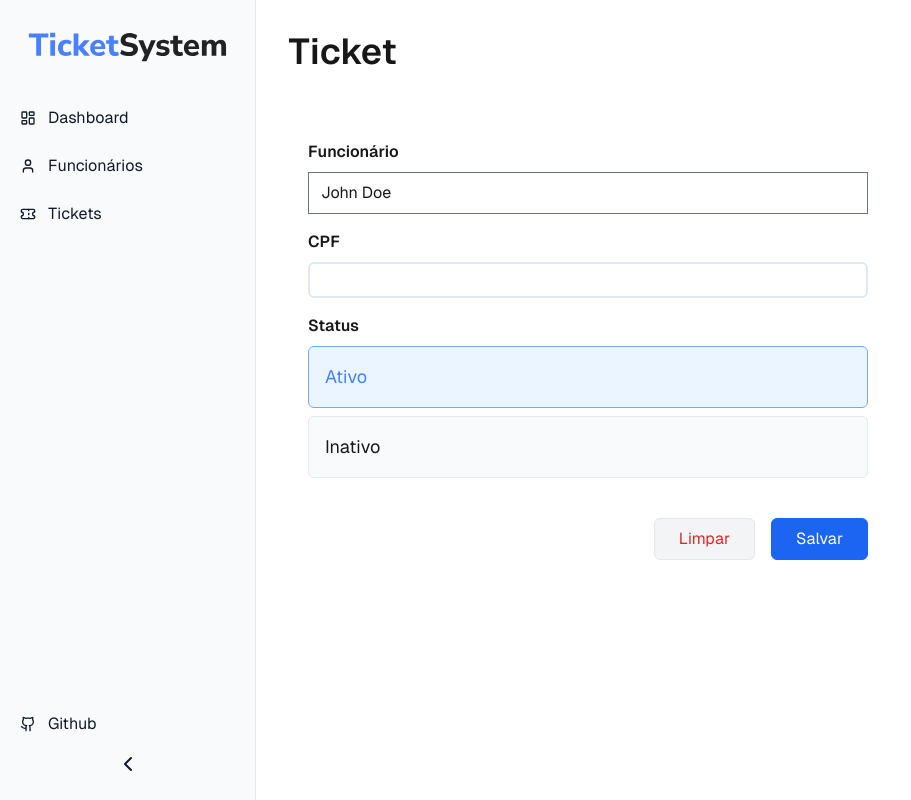
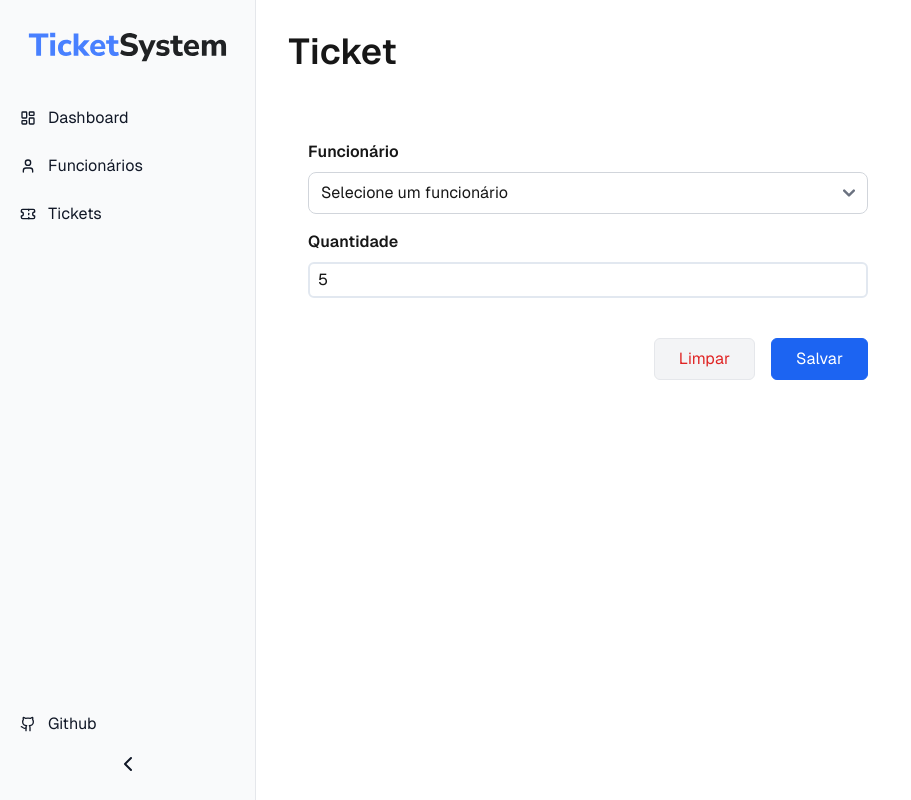
Before and after one commit to euperinotti/food-tickets, a Next.js app in the folder front/: page /ticket/1 in a window 1280 px wide. Shown: the whole page, without its empty margins (0-911 px from the left). Built offline with nearby package versions, Linux system fonts and the light colour scheme.

Commit message:
refactor: ticket create update

```diff
--- a/front/src/app/ticket/[id]/page.tsx
+++ b/front/src/app/ticket/[id]/page.tsx
@@ -1,11 +1,11 @@
 "use client";
 import { ITicket } from "@/@types/ITicket";
 import { API_PROVIDER } from "@/axios/api";
-import { HeadlessCombobox } from "@/components/headless/Combobox";
 import { Button } from "@/components/ui/Button";
 import { InputContainer } from "@/components/ui/Input/InputContainer";
 import { InputNumber } from "@/components/ui/Input/InputNumber";
 import { InputRadio } from "@/components/ui/Input/InputRadio";
+import { Select } from "@/components/ui/Select";
 import Sidebar from "@/components/ui/Sidebar";
 import { FormEvent, useEffect, useState } from "react";
 
@@ -35,8 +35,9 @@ const fetchData = async (id: string) => {
   // }
 
   return {
-    id: 1,
+    id: null,
     employeeId: 10,
+    quantity: 5,
     status: "A",
     createdAt: "2024-12-29 09:51:35",
     updatedAt: "2024-12-29 09:51:35",
@@ -46,6 +47,7 @@ const fetchData = async (id: string) => {
 const initialState: ITicket = {
   id: null,
   employeeId: 10,
+  quantity: 0,
   status: "A",
   createdAt: new Date().toISOString(),
   updatedAt: new Date().toISOString(),
@@ -88,15 +90,29 @@ export default function Page({ params }: { params: { id: string } }) {
           >
             <div className="flex flex-col item-start justify-start gap-4 p-5">
               <InputContainer label="Funcionário">
-                <HeadlessCombobox
-                  displayKey="name"
-                  filterKey="name"
-                  data={tableData}
+                <Select
+                  options={{
+                    data: tableData,
+                    key: "id",
+                    label: "name",
+                    placeholder: "Selecione um funcionário",
+                  }}
+                  onChange={(e) =>
+                    setForm({ ...form, employeeId: Number(e.target.value) })
+                  }
+                  value={form.employeeId}
                 />
               </InputContainer>
-              <InputContainer label="CPF">
-                <InputNumber />
+              <InputContainer label="Quantidade">
+                <InputNumber
+                  min={0}
+                  value={form.quantity}
+                  onChange={(e) =>
+                    setForm({ ...form, quantity: Number(e.target.value) })
+                  }
+                />
               </InputContainer>
+              {form.id && (
                 <InputContainer label="Status">
                   <InputRadio
                     label="Ativo"
@@ -115,6 +131,7 @@ export default function Page({ params }: { params: { id: string } }) {
                     onClick={(e) => setForm({ ...form, status: "I" })}
                   />
                 </InputContainer>
+              )}
             </div>
             <div className="flex item-start justify-end gap-4 p-5">
               <Button
```
Lines whose indentation alone changed are shown as unchanged.
